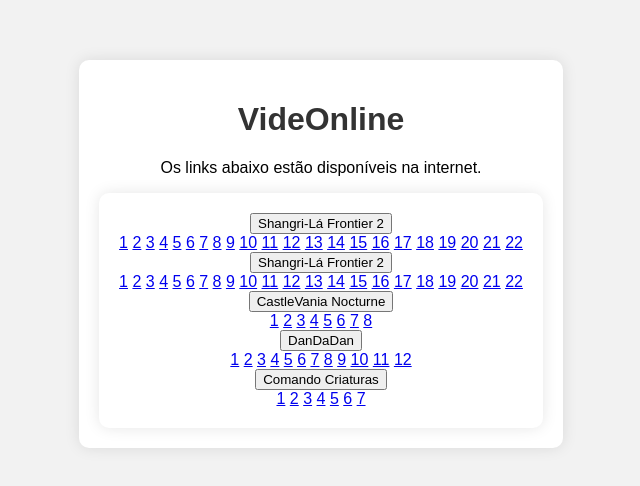
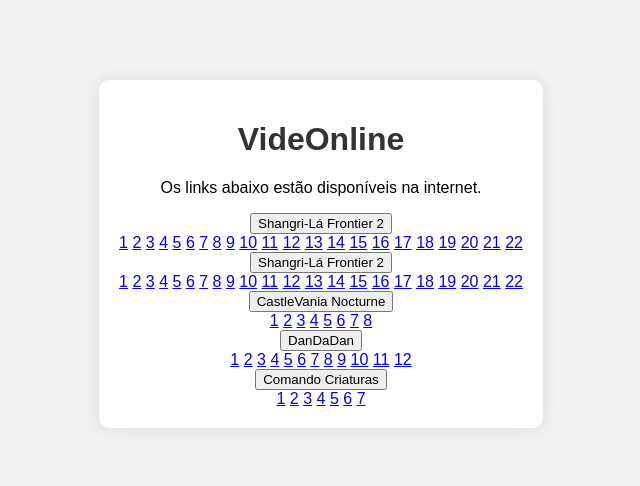
Before and after one commit to koiollevado/videonline, a plain HTML site: page index.html in a window 1280 px wide. Shown: the part 146-632 px from the top of the page, without its empty margins (319-959 px from the left). Drawn offline with Linux system fonts and the light colour scheme.

Commit message:
Update index.html

```diff
--- a/index.html
+++ b/index.html
@@ -58,8 +58,6 @@
     <h1>VideOnline</h1>
     <p>Os links abaixo estão disponíveis na internet.</p>
 
-    <div class="container">
-        <!-- Botões com menus personalizados -->
                 <div class="dropdown">
             <button onclick="toggleMenu('menu1')">Shangri-Lá Frontier 2</button>
             <div class="dropdown-content" id="menu1">
```
